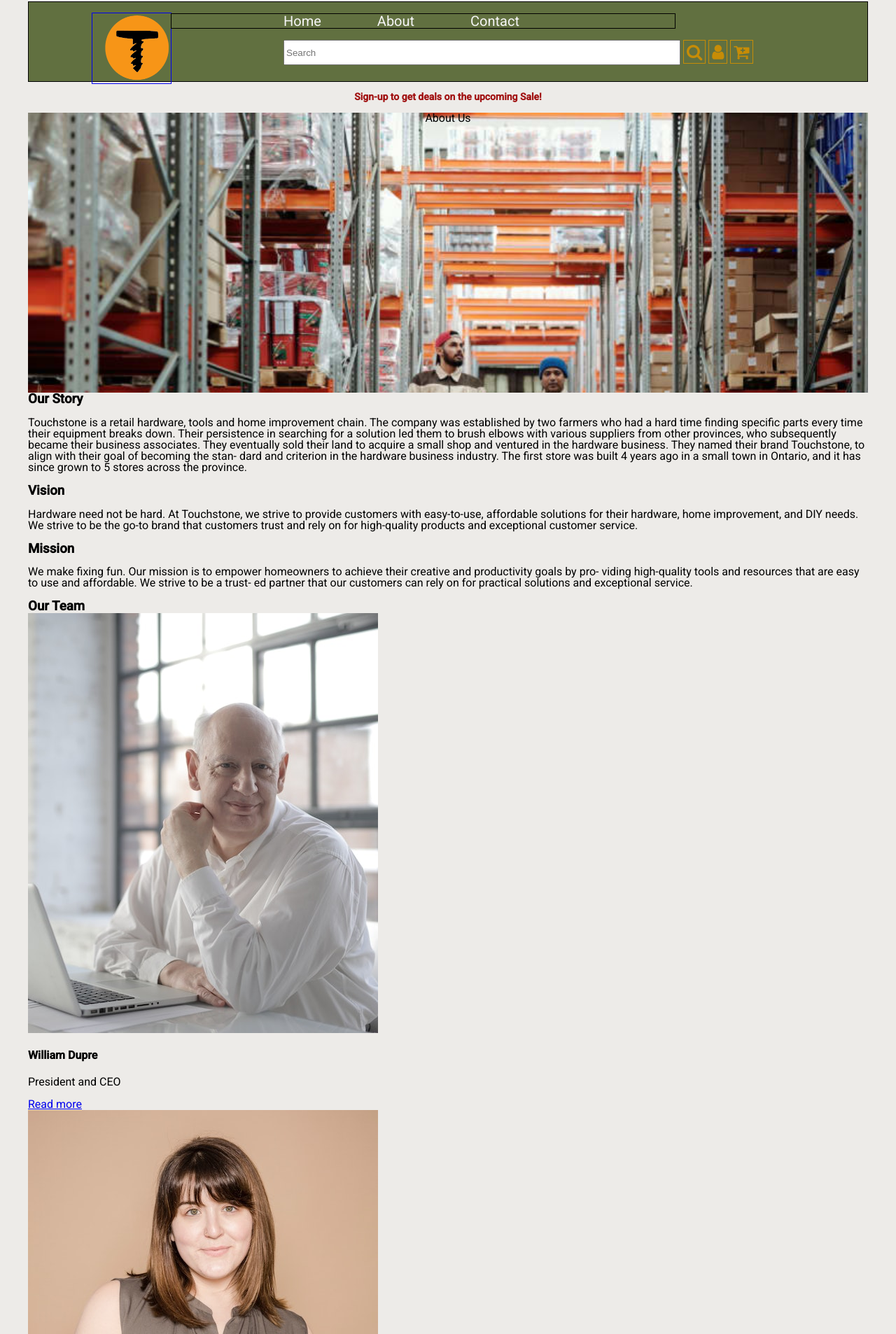
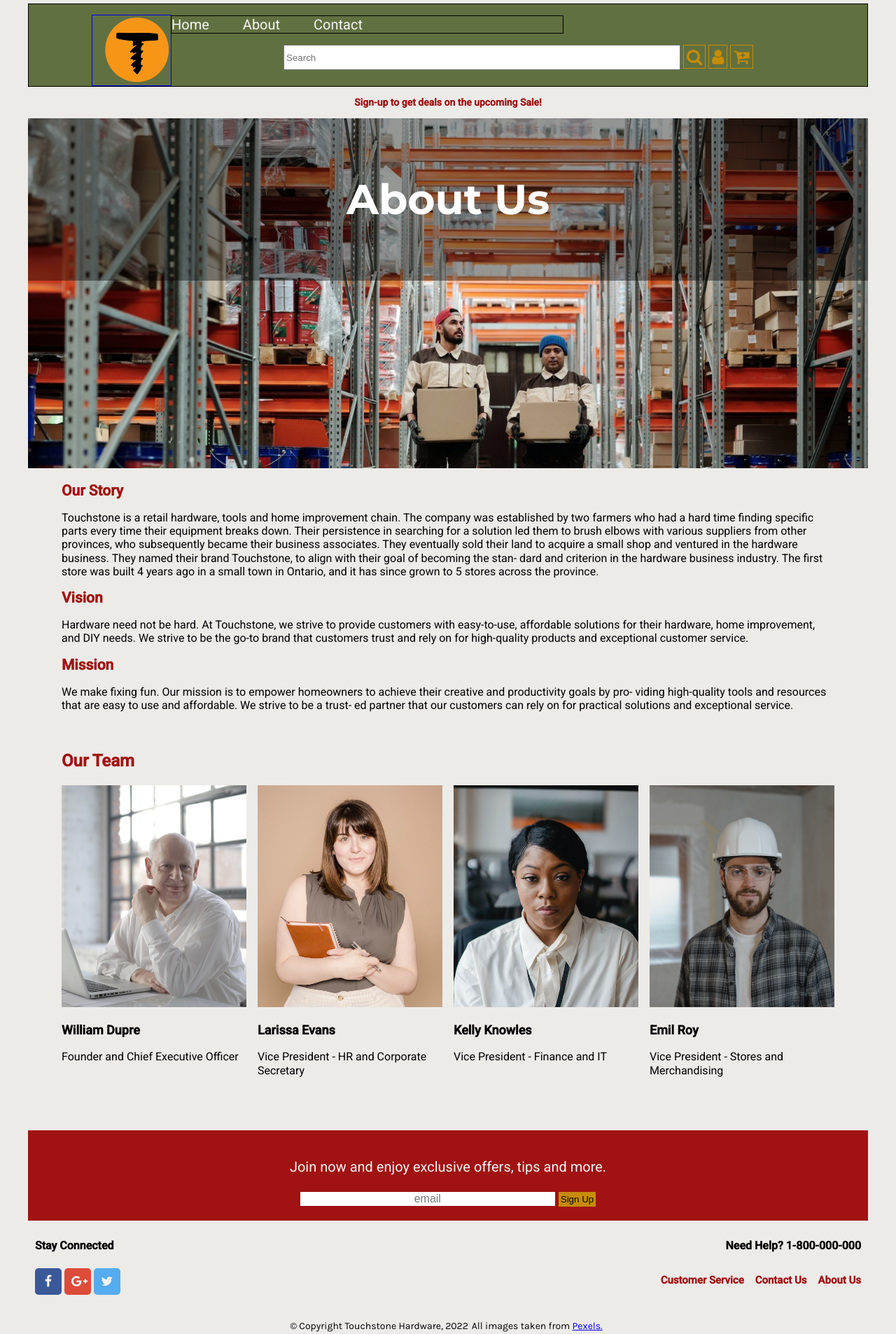
Before and after one commit to RoueC/https---github.com-RoueC-mtm6201-midterm, a plain HTML site: page about.html in a window 1280 px wide. Shown: the part 40-1946 px from the top of the page at 70% size. Drawn offline with Linux system fonts and the light colour scheme.

Commit message:
Add style for about page on large screen

```diff
--- a/about.html
+++ b/about.html
@@ -49,13 +49,15 @@
 
     <section class="about-banner">
 
-        <div class="about-text">
+        <div class="about-banner-text">
         <p>About Us</p>
         </div>
 
     </section>
 
-    <section class="about">
+    <div class="container">
+
+        <section class="about">
         <div class="story">
             <h3>Our Story</h3>
             <p>Touchstone is a retail hardware, tools and home improvement chain. The company was established by two farmers who had a hard time finding specific parts every time their equipment breaks down.
@@ -68,11 +70,11 @@
 
             <h3>Mission</h3>
             <p>We make fixing fun. Our mission is to empower homeowners to achieve their creative and productivity goals by pro- viding high-quality tools and resources that are easy to use and affordable. We strive to be a trust- ed partner that our customers can rely on for practical solutions and exceptional service.</p>
-            </div>
+        </div>
 
 
+        <h2>Our Team</h2>
         <div class="our-team">
-            <h3>Our Team</h3>
 
             <div class="william">
                 <picture>
@@ -80,9 +82,9 @@
                     <img src="images/william.jpg" alt="photo of william dupre" class="william-image">
                 </picture>
 
-                    <h4>William Dupre</h4>
-                    <p>President and CEO</p>
-                    <a href="#" class="button">Read more</a>
+                    <p class="william-font">William Dupre</p>
+                    <p>Founder and Chief Executive Officer</p>
+
             </div>
 
             <div class="larissa">
@@ -91,9 +93,9 @@
                     <img src="images/larissa.jpg" alt="photo of larissa evans" class="larissa-image">
                 </picture>
 
-                    <h4>Larissa Evans</h4>
+                    <p class="larissa-font">Larissa Evans</h4>
                     <p>Vice President - HR and Corporate Secretary </p>
-                    <a href="#" class="button">Read more</a>
+
             </div>
 
              <div class="kelly">
@@ -102,9 +104,8 @@
                     <img src="images/kelly.jpg" alt="photo of kelly knowles" class="kelly-image">
                  </picture>
 
-                     <h4>Kelly Knowles</h4>
+                    <p class="kelly-font">Kelly Knowles</p>
                     <p>Vice President - Finance and IT</p>
-                    <a href="#" class="button">Read more</a>
             </div>
 
             <div class="emil">
@@ -113,12 +114,12 @@
                     <img src="images/emil.jpg" alt="photo of emil roy" class="emil-image">
                 </picture>
 
-                    <h4>Emil Roy</h4>
+                    <p class="emil-font">Emil Roy</p>
                     <p>Vice President - Stores and Merchandising</p>
-                    <a href="#" class="button">Read more</a>
             </div>
         </div>
-    </section>
+        </section>
+    </div>
 
     <section class="sign-up">
         <div class="sign-up-text">
@@ -154,7 +155,7 @@
 
 <footer>
         <p>&copy; Copyright Touchstone Hardware, 2022 </p>
-        <p>All images taken from <a href=https://www.pexels.com>Pexels</a></p>
+        <p>All images taken from <a href=https://www.pexels.com>Pexels.</a></p>
         </footer>
 </footer>
 </div>
--- a/css/main.css
+++ b/css/main.css
@@ -41,15 +41,15 @@ body {
 margin: auto;
 background-color:#EDEBE8;
 font-family: 'Roboto', sans-serif;
-line-height: 1;
 }
 
 
 .main-container {
     display: block;
-    /* width: 100%; */
+    width: 100%;
     max-width: 1200px;
     margin: 0 auto;
+    line-height: 1.2;
 }
 
 .container {
@@ -80,7 +80,7 @@ nav {
     padding-bottom: 1rem;
 }
 
- ul {
+ nav ul {
     border: 1px solid;
     display: flex;
     float: left;
@@ -244,7 +244,6 @@ nav input{
     display: grid;
     grid-template-columns: 50% 50%;
     gap: 1rem;
-
 }
 
 .tools, .plumbing, .lighting, .paint {
@@ -253,7 +252,6 @@ nav input{
     font-size: 13px;
     font-weight: bold;
 }
-
 
 .tools-image, .plumbing-image, .lighting-image, .paint-image {
     width: 100%;
@@ -287,7 +285,7 @@ nav input{
 }
 
 .button-sign {
-background-color: #c78c06;
+    background-color: #c78c06;
 }
 
 
@@ -296,14 +294,13 @@ background-color: #c78c06;
 .stay-connected {
     display:flex;
     justify-content: space-between;
-    padding: 5px 10px;
+    padding: 0 10px;
     font-size: 15px;
     font-weight: bold;
-
 }
 
 .socials {
-    padding: 0 0 15px 10px;
+    padding-left:10px;
 }
 
 .socials .fa{
@@ -339,7 +336,6 @@ background-color: #c78c06;
 }
 
 .need-help a {
-    padding: 10px 5px;
     border: 1px solid  #a11212;
     margin-bottom: 5px;
     text-decoration: none;
@@ -354,13 +350,100 @@ background-color: #c78c06;
 footer {
    display: flex;
    justify-content: center;
-   padding: 10px 10px;
+   padding: 5px 10px;
    font: 14px 'Karla', sans-serif;
 }
 
 footer p {
     padding-right: 5px;
 }
+
+/* ------------------------------ Mobile (About) ------------------------------ */
+
+.about-banner {
+    height: 400px;
+    width: 100%;
+    background-image: url("../images/about-774x516-mobile.jpeg");
+    background-repeat: no-repeat;
+    background-size: cover;
+    display: block;
+}
+
+.about-banner-text {
+    text-align: left;
+    background-color: rgb(0,0,0,.4);
+    padding: 20px;
+    top:70%;
+    color: white;
+    font-size: 40px;
+    font-weight: bold;
+    font-family: 'Montserrat', sans-serif;
+}
+
+.about {
+    font-size: 15px;
+    padding-top: 20px;
+}
+
+.about h3{
+    font-size: 20px;
+}
+
+.story {
+    padding-bottom: 40px;
+}
+
+.william, .larissa, .kelly, .emil {
+    padding-bottom: 20px;
+
+}
+.william-font, .larissa-font, .kelly-font, .emil-font {
+    font-weight: bold;
+    font-size: 18px;
+}
+
+.our-team h3 {
+    padding: 20px 0;
+}
+
+.about h3, .about h2 {
+    color:#a11212;
+
+}
+
+.our-team .button {
+    text-decoration: none;
+    color:#a11212;
+    border: 1px solid;
+    padding: 2px 4px;
+}
+
+.william-image, .larissa-image, .kelly-image, .emil-image {
+    width:100%;
+}
+
+
+.william-image:hover, .larissa-image:hover, .kelly-image:hover, .emil-image:hover {
+    transform: scale(.9);
+}
+
+
+.our-team {
+    display: grid;
+    grid-template-columns:repeat(2, 1fr);
+    gap: 1rem;
+    padding-top: 20px;
+}
+
+
+/* ------------------------------ Mobile (Contact) ------------------------------ */
+
+.contact {
+    padding:30px 0;
+    border: 1px solid;
+}
+
+
 
 
 /****************************************************************
@@ -369,7 +452,7 @@ footer p {
 
 
 
-/* ------------------------------ DESKTOP (Home) ------------------------------ */
+/* ------------------------------ Large Screen (Home) ------------------------------ */
 
 @media screen and (min-width:720px) {
 
@@ -586,23 +669,48 @@ nav input{
 }
 
 
-/* ------------------------------ DESKTOP (About) ------------------------------ */
+
+/* ------------------------------ Large Screen (About) ------------------------------ */
 
 
 .about-banner {
-    height: 400px;
+    height: 500px;
     width: 100%;
-    background-image: url("../images/about-774x516-mobile.jpeg");
-    background-repeat: no-repeat;
-    background-size: cover;
-    display: block;
+    background-image: url("../images/about-desktop-1500_x_900.jpeg");
+}
+
+.about-banner-text {
+    text-align: center;
+    font-size: 60px;
+}
+
+.about {
+    font-size: 16px;
+    padding-top: 20px;
+}
+
+.about h3{
+    font-size: 21px;
+}
+
+.william, .larissa, .kelly, .emil {
+    padding-bottom: 20px;
+
+}
+.william-font, .larissa-font, .kelly-font, .emil-font {
+    font-weight: bold;
+    font-size: 18px;
+}
+
+.our-team {
+    display: grid;
+    grid-template-columns:repeat(4, 1fr);
+    gap: 1rem;
+    padding-top: 20px;
 }
 
 
-.about-text {
-    text-align: center;
+
 
 
 }
-
-}
```
Also changed, not shown: contact.html (+42 -16 lines), index.html (+1 -1 lines), images/about-desktop-1500_x_900.jpeg (added), images/main-banner-1920x1280.jpg (deleted).
